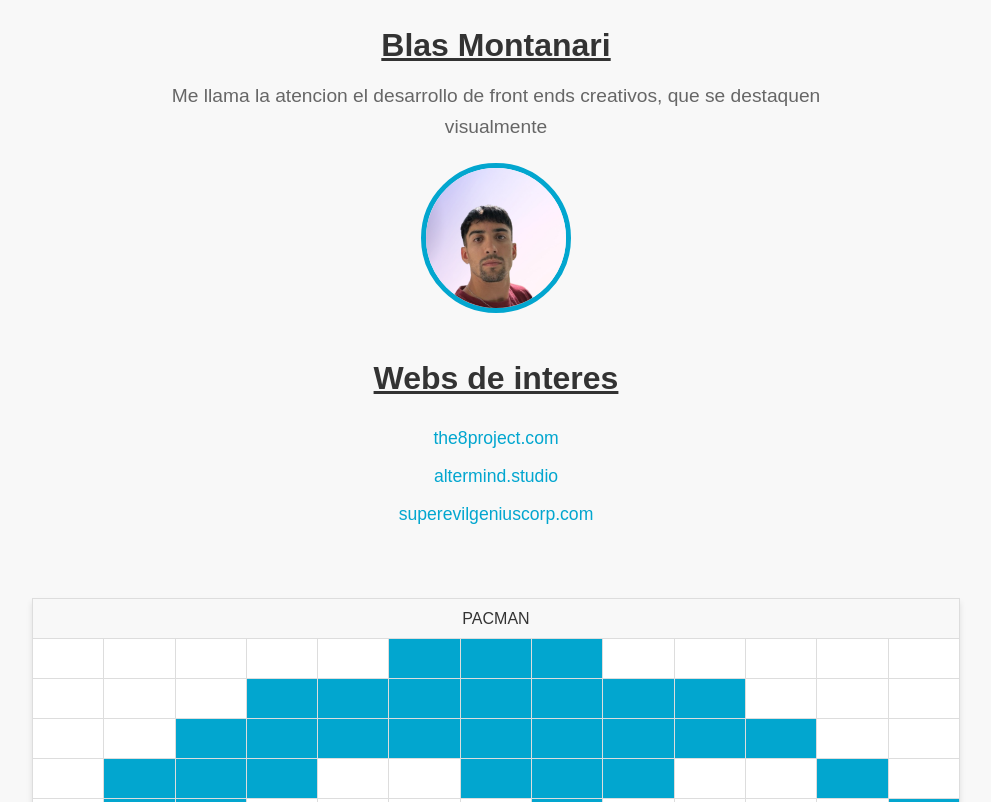
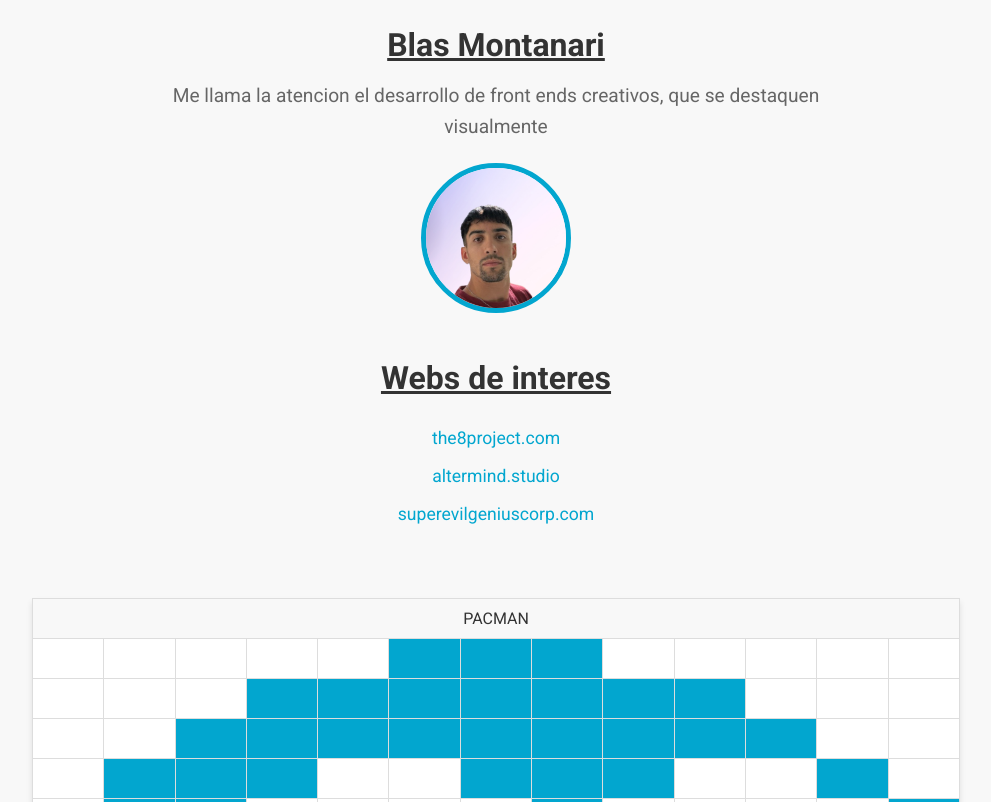
Before and after one commit to blassmm/identikit, a plain HTML site: page index.html in a window 1280 px wide. Shown: the top 802 px of the page, without its empty margins (144-1135 px from the left). Drawn offline with Linux system fonts and the light colour scheme.

Commit message:
font roboto

```diff
--- a/index.html
+++ b/index.html
@@ -1,31 +1,69 @@
 <!DOCTYPE html>
 <html lang="en">
   <head>
-    <meta charset="UTF-8">
-    <meta name="viewport" content="width=device-width, initial-scale=1.0">
+    <meta charset="UTF-8" />
+    <meta name="viewport" content="width=device-width, initial-scale=1.0" />
     <title>IdentiKit Blas</title>
-    <link rel="stylesheet" href="style.css">
+    <link rel="stylesheet" href="style.css" />
 
+    <link rel="preconnect" href="https://fonts.googleapis.com" />
+    <link rel="preconnect" href="https://fonts.gstatic.com" crossorigin />
+    <link rel="preconnect" href="https://fonts.googleapis.com" />
+    <link rel="preconnect" href="https://fonts.gstatic.com" crossorigin />
+
+    <!-- Font Roboto -->
+    <link
+      href="https://fonts.googleapis.com/css2?family=Roboto:ital,wght@0,100..900;1,100..900&display=swap"
+      rel="stylesheet"
+    />
   </head>
   <body>
     <main>
       <section class="centered-section section-1">
         <h1 class="text-3xl font-bold underline">Blas Montanari</h1>
-            <p>Me llama la atencion el desarrollo de front ends creativos, que se destaquen visualmente</p>
-            <img class="profile-pic" src="./resources/profilepic.png" alt="blas-pic">
+        <p>
+          Me llama la atencion el desarrollo de front ends creativos, que se
+          destaquen visualmente
+        </p>
+        <img
+          class="profile-pic"
+          src="./resources/profilepic.png"
+          alt="blas-pic"
+        />
       </section>
       <section class="centered-section section-2">
         <h1>Webs de interes</h1>
         <ul class="lista-webs">
-                <li><a href="https://the8project.com" target="_blank" rel="noopener noreferrer">the8project.com</a></li>
-                <li><a href="https://www.altermind.studio" target="_blank" rel="noopener noreferrer">altermind.studio</a></li>
-                <li><a href="https://www.superevilgeniuscorp.com" target="_blank" rel="noopener noreferrer">superevilgeniuscorp.com</a></li>
+          <li>
+            <a
+              href="https://the8project.com"
+              target="_blank"
+              rel="noopener noreferrer"
+              >the8project.com</a
+            >
+          </li>
+          <li>
+            <a
+              href="https://www.altermind.studio"
+              target="_blank"
+              rel="noopener noreferrer"
+              >altermind.studio</a
+            >
+          </li>
+          <li>
+            <a
+              href="https://www.superevilgeniuscorp.com"
+              target="_blank"
+              rel="noopener noreferrer"
+              >superevilgeniuscorp.com</a
+            >
+          </li>
         </ul>
       </section>
       <section class="centered-section section-3">
         <table border="black">
           <tr>
-                    <td colspan="13" style="text-align: center;">PACMAN</td>
+            <td colspan="13" style="text-align: center">PACMAN</td>
           </tr>
           <!-- Uso 14 rows inicialmente en total -->
           <!-- img de referencia = https://encrypted-tbn0.gstatic.com/images?q=tbn:ANd9GcQ9m1f3c4sSxmhLC5VnjWQ3oDVBIy6nwIu_1w&s -->
@@ -239,8 +277,6 @@
             <td class="color1"></td>
             <td class="color2"></td>
           </tr>
-
-
         </table>
       </section>
     </main>
--- a/style.css
+++ b/style.css
@@ -6,7 +6,7 @@
 }
 
 body {
-    font-family: 'Arial', sans-serif;
+    font-family: "Roboto", sans-serif;
     background-color: #f8f8f8;
     color: #333;
     line-height: 1.6;
```
Lines whose indentation alone changed are shown as unchanged.
